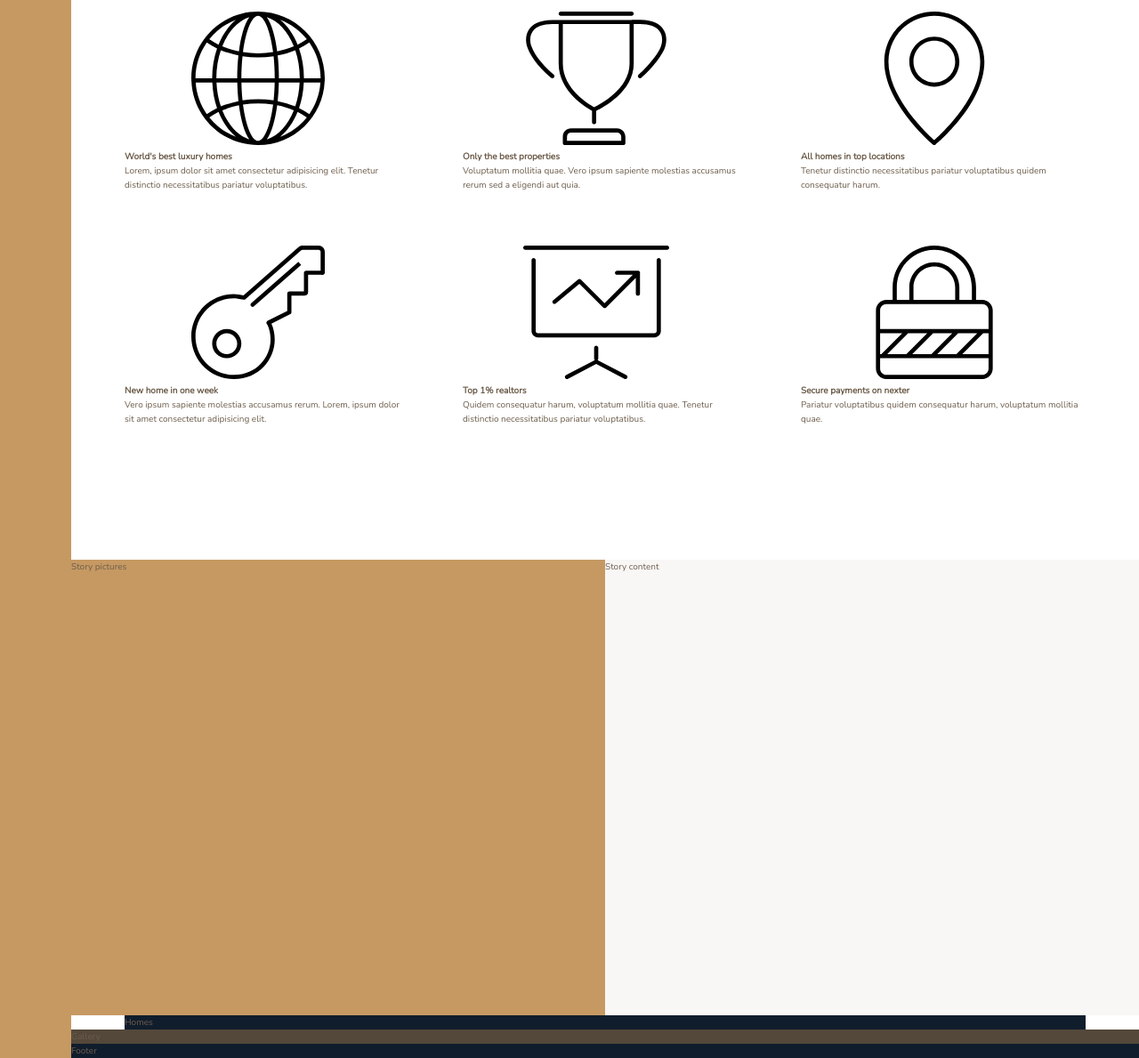
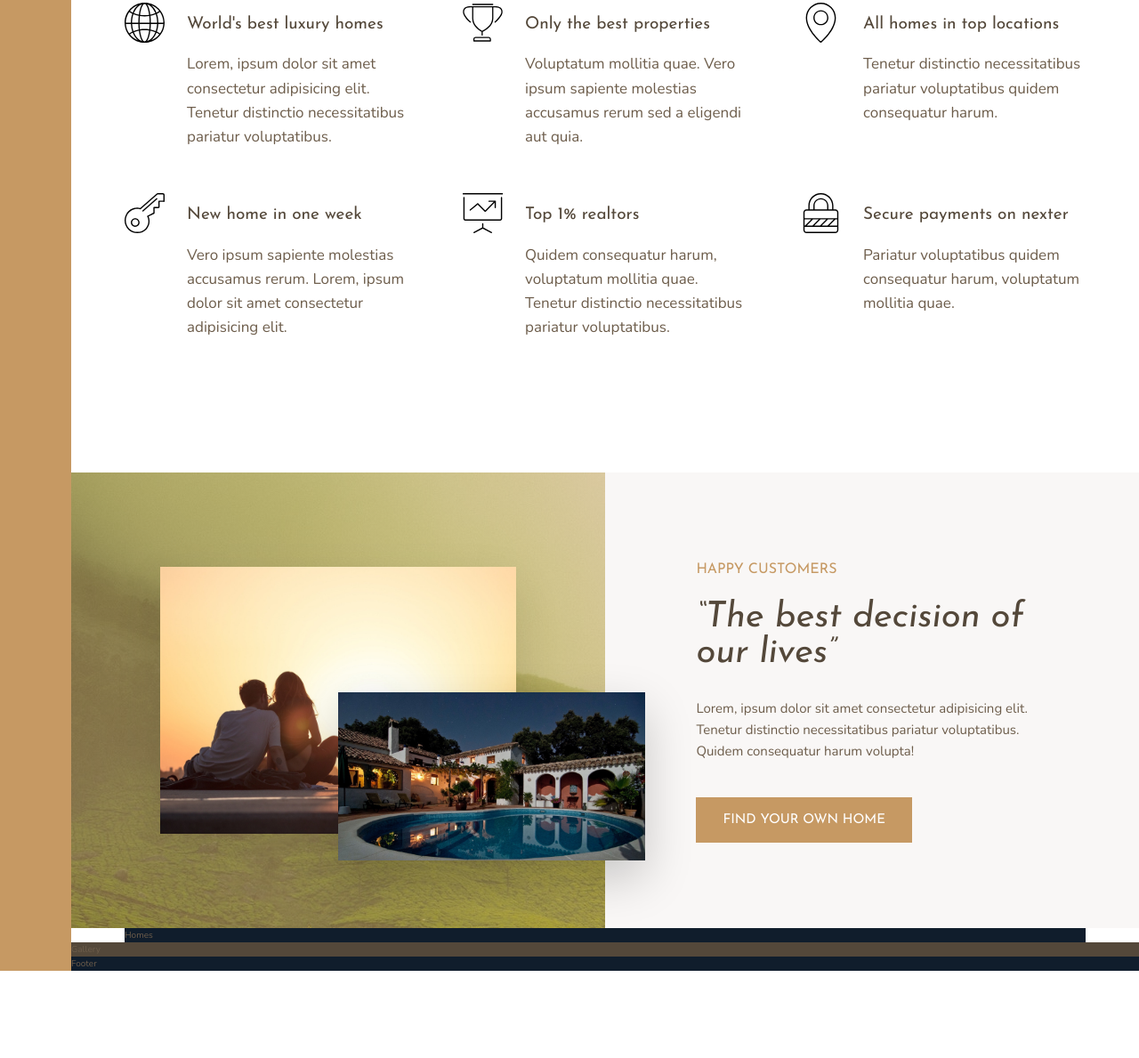
Before and after one commit to JeremyDAdams/Nexter, a website: page index.html in a window 1280 px wide. Shown: the part 777-1966 px from the top of the page at 89% size. After the commit the page ends 1868 px from the top, so only its background shows below. Drawn offline with nearby package versions, Linux system fonts and the light colour scheme.

Commit message:
Add stories section

```diff
--- a/index.html
+++ b/index.html
@@ -29,7 +29,7 @@
                 <svg class="feature__icon">
                     <use xlink:href="img/sprite.svg#icon-global"></use>
                 </svg>
-                <h4 class="heading-4">World's best luxury homes</h4>
+                <h4 class="heading-4 heading-4--dark">World's best luxury homes</h4>
                 <p class="feature__text">Lorem, ipsum dolor sit amet consectetur adipisicing elit. Tenetur distinctio necessitatibus pariatur voluptatibus.</p>
             </div>
 
@@ -37,7 +37,7 @@
                 <svg class="feature__icon">
                     <use xlink:href="img/sprite.svg#icon-trophy"></use>
                 </svg>
-                <h4 class="heading-4">Only the best properties</h4>
+                <h4 class="heading-4 heading-4--dark">Only the best properties</h4>
                 <p class="feature__text">Voluptatum mollitia quae. Vero ipsum sapiente molestias accusamus rerum sed a eligendi aut quia.</p>
             </div>
 
@@ -45,7 +45,7 @@
                 <svg class="feature__icon">
                     <use xlink:href="img/sprite.svg#icon-map-pin"></use>
                 </svg>
-                <h4 class="heading-4">All homes in top locations</h4>
+                <h4 class="heading-4 heading-4--dark">All homes in top locations</h4>
                 <p class="feature__text">Tenetur distinctio necessitatibus pariatur voluptatibus quidem consequatur harum.</p>
             </div>
 
@@ -53,7 +53,7 @@
                 <svg class="feature__icon">
                     <use xlink:href="img/sprite.svg#icon-key"></use>
                 </svg>
-                <h4 class="heading-4">New home in one week</h4>
+                <h4 class="heading-4 heading-4--dark">New home in one week</h4>
                 <p class="feature__text">Vero ipsum sapiente molestias accusamus rerum. Lorem, ipsum dolor sit amet consectetur adipisicing elit.</p>
             </div>
 
@@ -61,7 +61,7 @@
                 <svg class="feature__icon">
                     <use xlink:href="img/sprite.svg#icon-presentation"></use>
                 </svg>
-                <h4 class="heading-4">Top 1% realtors</h4>
+                <h4 class="heading-4 heading-4--dark">Top 1% realtors</h4>
                 <p class="feature__text">Quidem consequatur harum, voluptatum mollitia quae. Tenetur distinctio necessitatibus pariatur voluptatibus.</p>
             </div>
 
@@ -69,17 +69,23 @@
                 <svg class="feature__icon">
                     <use xlink:href="img/sprite.svg#icon-lock"></use>
                 </svg>
-                <h4 class="heading-4">Secure payments on nexter</h4>
+                <h4 class="heading-4 heading-4--dark">Secure payments on nexter</h4>
                 <p class="feature__text">Pariatur voluptatibus quidem consequatur harum, voluptatum mollitia quae.</p>
             </div>
         </section>
 
         <div class="story__pictures">
-            Story pictures
+            <img src="img/story-1.jpeg" alt="Couple with new house" class="story__img--1">
+            <img src="img/story-2.jpeg" alt="New house" class="story__img--2">
         </div>
 
         <div class="story__content">
-            Story content
+            <h3 class="heading-3 mb-sm">Happy Customers</h3>
+            <h2 class="heading-2 heading-2--dark mb-md">&ldquo;The best decision of our lives&rdquo;</h2>
+            <p class="story__text">
+                Lorem, ipsum dolor sit amet consectetur adipisicing elit. Tenetur distinctio necessitatibus pariatur voluptatibus. Quidem consequatur harum volupta!
+            </p>
+            <button class="btn">Find your own home</button>
         </div>
 
         <section class="homes">
--- a/sass/_features.scss
+++ b/sass/_features.scss
@@ -4,7 +4,30 @@
     margin: 15rem 0;
 
     display: grid;
-    grid-template-columns: repeat(3, 1fr);
+    //grid-template-columns: repeat(3, 1fr);
     //grid-template-rows: auto auto;
+    grid-template-columns: repeat(auto-fit, minmax(25rem, 1fr));
     grid-gap: 6rem;
+    align-items: start;
 }
+
+.feature {
+
+    display: grid;
+    grid-template-columns: min-content 1fr;
+    //grid-template-rows: auto auto;
+    grid-row-gap: 1.5rem;
+    grid-column-gap: 2.5rem;
+
+    &__icon {
+        fill: &color-primary;
+        width: 4.5rem;
+        height: 4.5rem;
+        grid-row: 1 / span 2;
+        transform: translateY(-1rem);
+    }
+
+    &__text {
+        font-size: 1.7rem;
+    }
+}
--- a/sass/_story.scss
+++ b/sass/_story.scss
@@ -2,10 +2,50 @@
     &__pictures {
         background-color: $color-primary;
         grid-column: full-start / col-end 4;
+        background-image: linear-gradient(rgba($color-primary, .5), rgba($color-primary, .5)), url(../img/back.jpg);
+
+        display: grid;
+        grid-template-rows: repeat(6, 1fr);
+        grid-template-columns: repeat(6, 1fr);
+        align-items: center;
+    }
+
+    &__img--1 {
+        width: 100%;
+        grid-row: 2 / 6;
+        grid-column: 2 / 6;
+        box-shadow: 0 2rem 5rem rgba(#000, .1);
+    }
+
+    &__img--2 {
+        width: 115%;
+        grid-row: 4 / 6;
+        grid-column: 4 / 7;
+        z-index: 20;
+        box-shadow: 0 2rem 5rem rgba(#000, .2);
     }
 
     &__content {
         background-color: $color-grey-light-1;
         grid-column: col-start 5 / full-end;
+
+        padding: 6rem 8vw;
+
+        /*
+        display: flex;
+        flex-direction: column;
+        justify-content: center;
+        align-items: flex-start;
+        */
+
+        display: grid;
+        align-content: center;
+        justify-items: start;
+    }
+
+    &__text {
+        font-size: 1.5rem;
+        font-stretch: italic;
+        margin-bottom: 4rem;
     }
 }
--- a/sass/_typography.scss
+++ b/sass/_typography.scss
@@ -0,0 +1,54 @@
+%heading {
+    font-family: $font-display;
+    font-weight: 400;
+}
+
+.heading-1 {
+    @extend %heading;
+}
+
+.heading-2 {
+    @extend %heading;
+    font-size: 4rem;
+    font-style: italic;
+    line-height: 1;
+    &--light { color: $color-grey-light-1; }
+    &--dark { color: $color-grey-dark-1; }
+}
+
+.heading-3 {
+    @extend %heading;
+    font-size: 1.6rem;
+    color: $color-primary;
+    text-transform: uppercase;
+}
+
+.heading-4 {
+    @extend %heading;
+    font-size: 1.9rem;
+
+    &--light { color: $color-grey-light-1; }
+    &--dark { color: $color-grey-dark-1; }
+}
+
+.btn {
+    background-color: $color-primary;
+    color: #fff;
+    border: none;
+    border-radius: 0;
+    font-family: $font-display;
+    font-size: 1.5rem;
+    text-transform: uppercase;
+    padding: 1.8rem 3rem;
+    cursor: pointer;
+    transition: all .2s;
+
+    &:hover {
+        background-color: $color-primary-dark;
+    }
+}
+
+.mb-sm { margin-bottom: 2rem; }
+.mb-md { margin-bottom: 3rem; }
+.mb-lg { margin-bottom: 4rem; }
+.mb-hg { margin-bottom: 5rem; }
```
Also changed, not shown: css/style.css.
